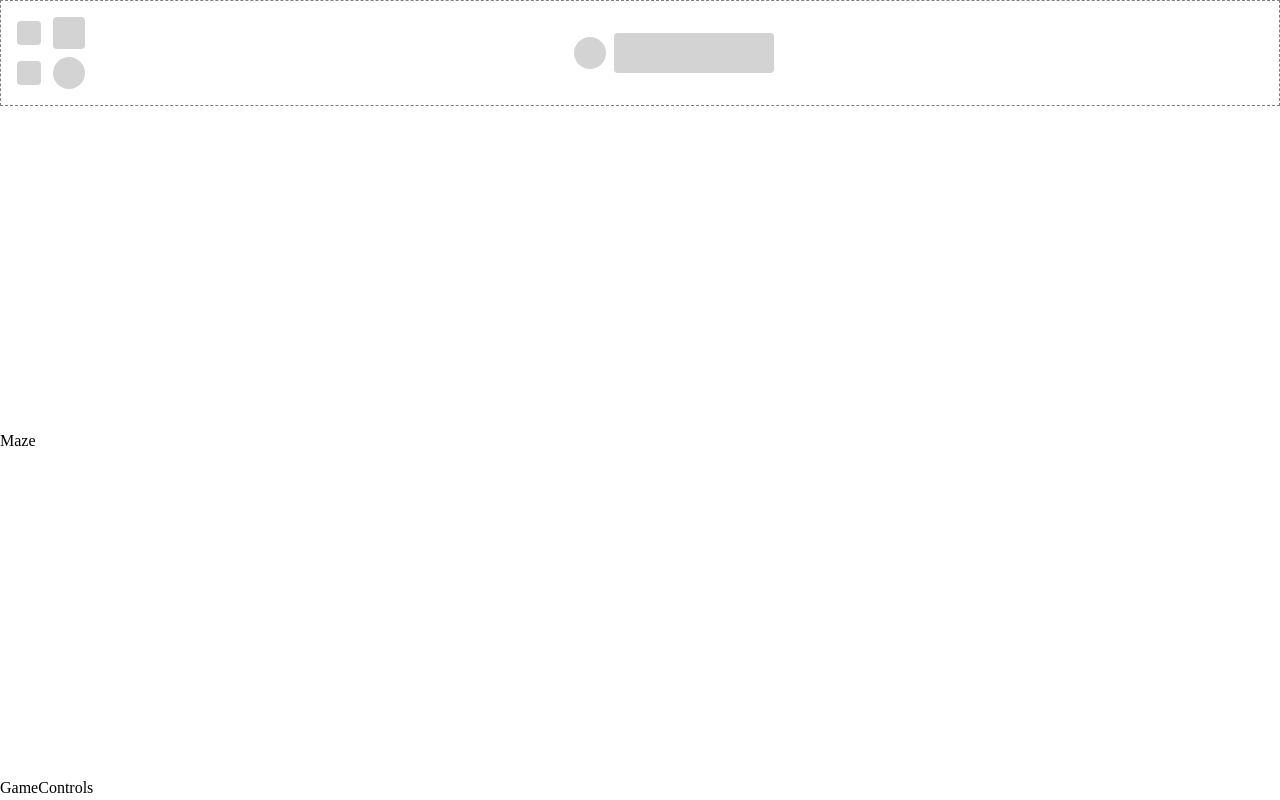
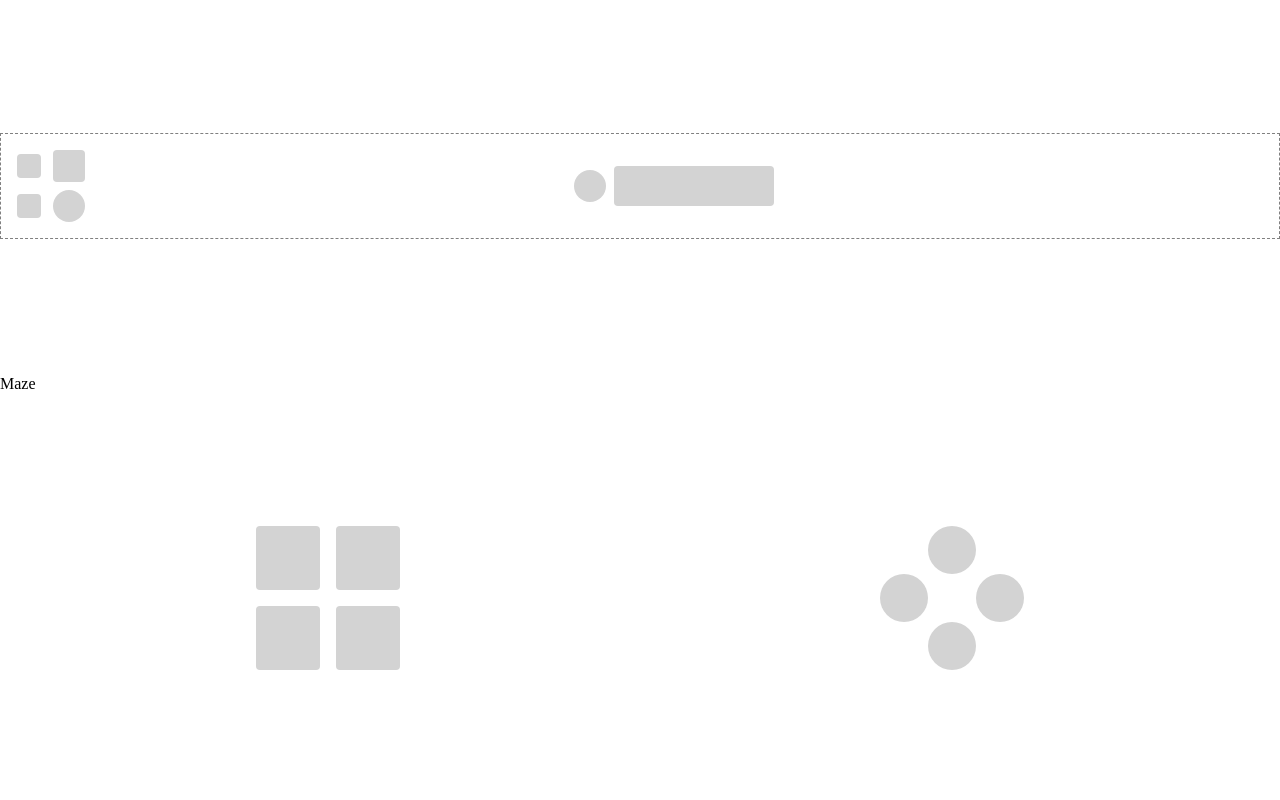
Before and after one commit to raynauds/disco-maze, a React (Vite) app: page / in a window 1280 px wide. Built offline with nearby package versions, Linux system fonts and the light colour scheme.

Commit message:
add inventory & controls layout

```diff
--- a/src/components/GameControls.tsx
+++ b/src/components/GameControls.tsx
@@ -1,5 +1,41 @@
+import { styled } from "styled-components"
+import { UIControlButton } from "./ui/UIControlButton"
+
 type GameControlsProps = {}
 
 export const GameControls = ({}: GameControlsProps) => {
-  return <div>GameControls</div>
+  return (
+    <Root>
+      <UIControlButtonLeft />
+      <UIControlButtonRight />
+      <UIControlButtonTop />
+      <UIControlButtonBottom />
+    </Root>
+  )
 }
+
+const Root = styled.div`
+  display: grid;
+  grid-template-columns: repeat(3, 1fr);
+  grid-template-rows: repeat(3, 1fr);
+`
+
+const UIControlButtonLeft = styled(UIControlButton)`
+  grid-column: 1;
+  grid-row: 2;
+`
+
+const UIControlButtonRight = styled(UIControlButton)`
+  grid-column: 3;
+  grid-row: 2;
+`
+
+const UIControlButtonTop = styled(UIControlButton)`
+  grid-column: 2;
+  grid-row: 1;
+`
+
+const UIControlButtonBottom = styled(UIControlButton)`
+  grid-column: 2;
+  grid-row: 3;
+`
--- a/src/components/screens/HomeScreen.tsx
+++ b/src/components/screens/HomeScreen.tsx
@@ -1,20 +1,23 @@
 import { styled } from "styled-components"
+import { theme } from "../../theme/theme"
 import { GameControls } from "../GameControls"
 import { GameInformation } from "../GameInformation"
 import { Maze } from "../Maze"
+import { MovesInventory } from "../ui/MovesInventory"
 
 export const HomeScreen = () => {
   return (
     <Root>
-      <SectionContainer>
+      <TopSectionContainer>
         <GameInformation />
-      </SectionContainer>
-      <SectionContainer>
+      </TopSectionContainer>
+      <MiddleSectionContainer>
         <Maze />
-      </SectionContainer>
-      <SectionContainer>
+      </MiddleSectionContainer>
+      <BottomSectionContainer>
+        <MovesInventory />
         <GameControls />
-      </SectionContainer>
+      </BottomSectionContainer>
     </Root>
   )
 }
@@ -23,10 +26,26 @@ const Root = styled.div`
   display: flex;
   flex-direction: column;
   align-items: center;
-  justify-content: space-between;
   height: 100%;
 `
 
-const SectionContainer = styled.div`
+const TopSectionContainer = styled.div`
+  flex: 1;
+  display: flex;
+  justify-content: center;
+  align-items: center;
   width: 100%;
 `
+
+const MiddleSectionContainer = styled.div`
+  width: 100%;
+`
+
+const BottomSectionContainer = styled.div`
+  flex: 1;
+  display: flex;
+  width: 100%;
+  padding: ${theme.spacing(2)};
+  justify-content: space-around;
+  align-items: center;
+`
--- /dev/null
+++ b/src/components/ui/MovesInventory.tsx
@@ -0,0 +1,23 @@
+import { styled } from "styled-components"
+import { theme } from "../../theme/theme"
+import { UIMove } from "./UIMove"
+
+type MovesInventoryProps = {}
+
+export const MovesInventory = ({}: MovesInventoryProps) => {
+  return (
+    <Root>
+      <UIMove size="large" />
+      <UIMove size="large" />
+      <UIMove size="large" />
+      <UIMove size="large" />
+    </Root>
+  )
+}
+
+const Root = styled.div`
+  display: grid;
+  grid-template-columns: repeat(2, 1fr);
+  grid-template-rows: repeat(2, 1fr);
+  gap: ${theme.spacing(2)};
+`
--- /dev/null
+++ b/src/components/ui/UIControlButton.tsx
@@ -0,0 +1,14 @@
+import { styled } from "styled-components"
+
+type UIControlButtonProps = { className?: string }
+
+export const UIControlButton = ({ className }: UIControlButtonProps) => {
+  return <Root className={className}></Root>
+}
+
+const Root = styled.div`
+  width: 48px;
+  height: 48px;
+  background-color: lightgray;
+  border-radius: 50%;
+`
```
